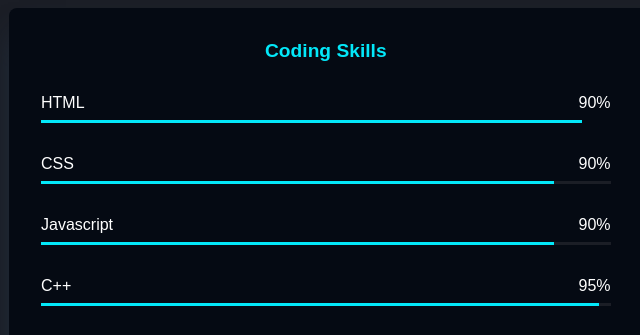
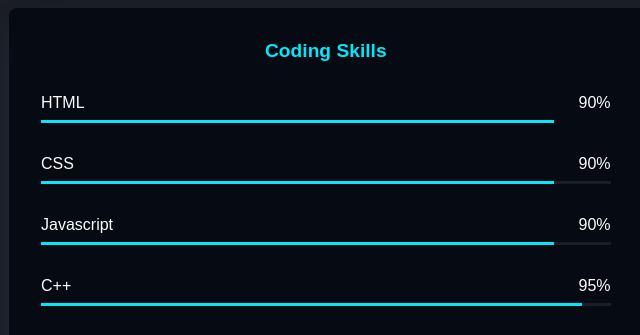
Before and after one commit to ysna99/Portfolio, a plain HTML site: page index.html in a window 1280 px wide. Shown: the part 1520-1855 px from the top of the page, 103-743 px from the left. Drawn offline with Linux system fonts and the light colour scheme.

Commit message:
revision

```diff
--- a/index.html
+++ b/index.html
@@ -114,7 +114,7 @@
                                 <div class='bar-metadata'><span>HTML</span><span>90%</span></div>
                                 <!-- 실제 바 퍼센테지 나타내는 부분 -->
                                 <div>
-                                    <div class='bar-value'style='width: 95%;'></div>
+                                    <div class='bar-value'style='width: 90%;'></div>
                                 </div>
                             </li>
                             <li class='bar'>
@@ -132,7 +132,7 @@
                             <li class='bar'>
                                 <div class='bar-metadata'><span>C++</span><span>95%</span></div>
                                 <div class='bar-bg'>
-                                    <div class='bar-value'style='width: 98%;'></div>
+                                    <div class='bar-value'style='width: 95%;'></div>
                                 </div>
                             </li>
                             <li class='bar'>
```
